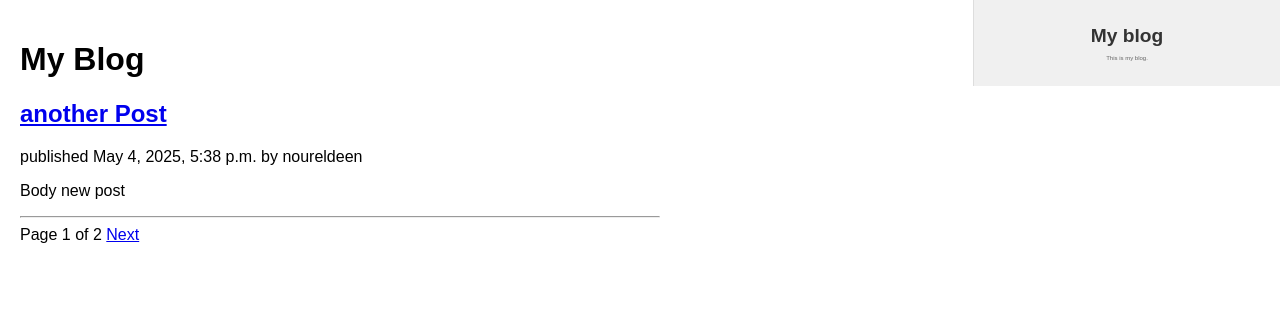
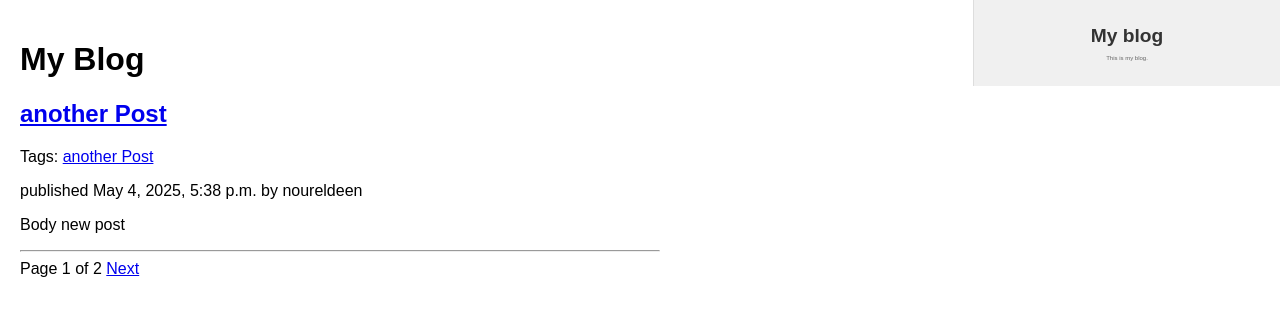
Before and after one commit to noureldeenayman/test_django, a Django app: page /blog/ in a window 1280 px wide. Shown: the top 316 px of the page. Run offline with Django 5.2, Linux system fonts and the light colour scheme; data comes from the database, SQL or seed files in the repository; parts of the project's set-up code (start-up, migrations or seed data) failed here and were passed over.

Commit message:
initinal commit

```diff
--- a/mysite/blog/models.py
+++ b/mysite/blog/models.py
@@ -2,6 +2,7 @@ from django.db import models
 from django.utils import timezone
 from django.contrib.auth.models import User
 from django.urls import reverse
+from taggit.managers import TaggableManager
 
 
 class Post(models.Model):
@@ -16,9 +17,9 @@ class Post(models.Model):
     author = models.ForeignKey(User, on_delete=models.CASCADE, related_name='blog_posts')
     publish = models.DateTimeField(default=timezone.now)
     status = models.CharField(max_length=10, choices=Status.choices, default=Status.DRAFT)
-    tags = models.CharField(max_length=100, blank=True)
     slug = models.SlugField(max_length=200, unique=True, unique_for_date='publish')
     body = models.TextField()
+    tags = TaggableManager()
     class Meta:
         ordering = ['-publish']
         indexes = [
--- a/mysite/blog/templates/blog/post/list.html
+++ b/mysite/blog/templates/blog/post/list.html
@@ -4,17 +4,29 @@
 
 {% block content %}
     <h1>My Blog</h1>
+    {% if tag %}
+        <h2> Posts tagged with "{{tag.name}}"</h2>
+    {% endif %}
     {% for post in posts %}
         <h2>
         <a href="{{post.get_absolute_url}}">
-        {{ post.title }}
+            {{ post.title }}
         </a>
         </h2>
+        <p class= "tags">
+            Tags:
+             {% for tag in post.tags.all %}
+                <a href="{% url 'blog:post_list_by_tag' tag.slug %}">
+                    {{ tag.name }}
+                </a>
+                {% if not forloop.last %}, {% endif %}
+            {% endfor %}
+            </p>
         <p class="date">
         published {{ post.publish }} by {{ post.author }}
         </p>
         {{ post.body|truncatewords:30|linebreaks }}
         <hr/>
     {% endfor %}
-    {% include "pagination.html" with page=page_obj %}
+    {% include "pagination.html" with page=posts %}
 {% endblock %}
--- a/mysite/blog/urls.py
+++ b/mysite/blog/urls.py
@@ -3,8 +3,9 @@ from .import views
 
 app_name = 'blog'
 urlpatterns = [
-   # path('', views.post_list, name='post_list'),
-    path('', views.PostListView.as_view(), name='post_list'),
+    path('', views.post_list, name='post_list'),
+    path('tag/<slug:tag_slug>/', views.post_list, name='post_list_by_tag'),
+   # path('', views.PostListView.as_view(), name='post_list'),
     path('<int:year>/<int:month>/<int:day>/<slug:post>/', views.post_detail, name='post_detail'),
     path('<int:post_id>/share/', views.post_share, name='post_share'),
     path('<int:post_id>/comment/', views.post_comment, name='post_comment'),
--- a/mysite/blog/views.py
+++ b/mysite/blog/views.py
@@ -1,5 +1,4 @@
 from django.shortcuts import render, get_object_or_404
-from django.http import Http404
 from .models import Post
 from django.core.paginator import Paginator, EmptyPage, PageNotAnInteger
 from django.views.generic import ListView
@@ -7,24 +6,28 @@ from django.core.mail import send_mail
 from .forms import EmailPostForm
 from django.views.decorators.http import require_POST
 from .forms import CommentForm
-from django.views.generic import ListView
-from django.views.generic import DetailView
-from django.views.generic import TemplateView
-from django.views.generic import FormView
-from django.views.generic import CreateView
-from django.views.generic import UpdateView
-from django.views.generic import DeleteView
-from django.urls import reverse_lazy
-from django.utils.decorators import method_decorator
-from django.views.decorators.csrf import csrf_exempt
-from django.views.decorators.csrf import csrf_protect
-from django.views.decorators.csrf import ensure_csrf_cookie
-from django.views.decorators.csrf import requires_csrf_token
-from django.views.decorators.csrf import csrf_exempt
-from django.views.decorators.csrf import csrf_protect
-from django.views.decorators.csrf import ensure_csrf_cookie
-from django.views.decorators.csrf import requires_csrf_token
-from django.views.decorators.csrf import csrf_exempt
+from taggit.models import Tag
+
+def post_list(request, tag_slug=None):
+    post_list = Post.objects.all()
+
+
+    tag = None
+
+    if tag_slug:
+        tag = get_object_or_404(Tag, slug=tag_slug)
+        post_list = post_list.filter(tags__in=[tag])
+
+    paginator = Paginator(post_list,1)  # Show 1 post per page
+    page_number = request.GET.get('page', 1)
+    try:
+        posts = paginator.page(page_number)
+    except PageNotAnInteger:
+        posts = paginator.page(1)
+    except EmptyPage:
+        posts = paginator.page(paginator.num_pages)
+
+    return render(request, 'blog/post/list.html', {'posts': posts, 'tag':tag})
 class PostListView(ListView):
     model = Post
     template_name = 'blog/post/list.html'
--- a/mysite/mysite/settings.py
+++ b/mysite/mysite/settings.py
@@ -37,7 +37,8 @@ INSTALLED_APPS = [
     'django.contrib.sessions',
     'django.contrib.messages',
     'django.contrib.staticfiles',
-    'blog.apps.BlogConfig',  # Custom app for the blog
+    'blog.apps.BlogConfig',
+    'taggit', # Custom app for the blog
 ]
 
 MIDDLEWARE = [
```
Also changed, not shown: mysite/blog/migrations/0004_remove_post_tags_and_more.py (added), mysite/db.sqlite3.
